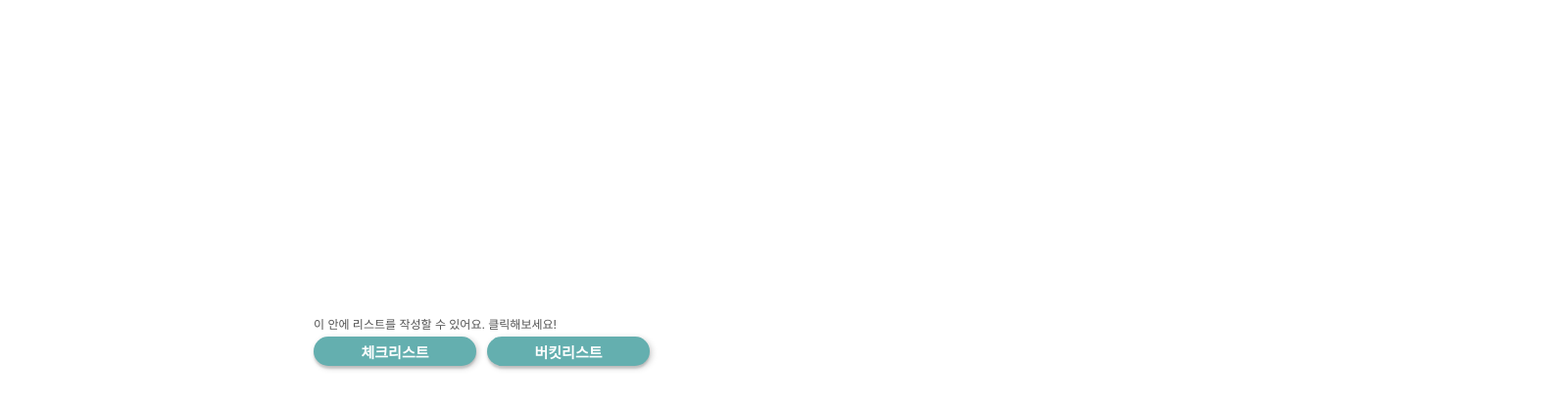
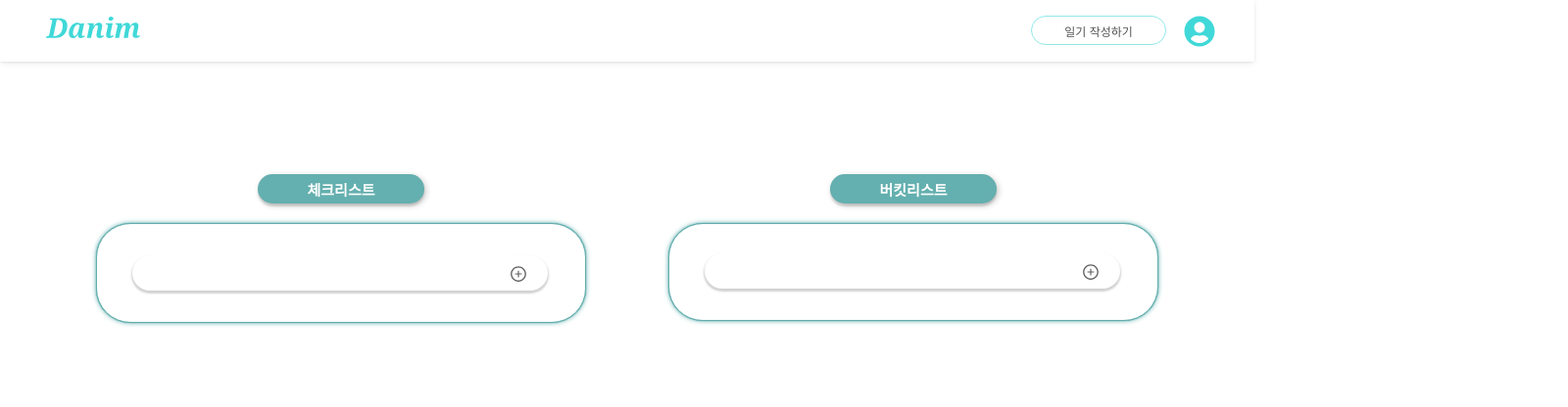
Before and after one commit to codestates-seb/seb40_main_018, a React (Create React App) app in the folder client/: page /mylist in a window 1280 px wide. Shown: the top 416 px of the page at 98% size, 1600 px wide, since content can reach past the window. Built offline with nearby package versions, Linux system fonts and the light colour scheme.

Commit message:
✨ 마이리스트 페이지 구현

```diff
--- a/client/src/components/Button/DarkMintButton.js
+++ b/client/src/components/Button/DarkMintButton.js
@@ -8,7 +8,7 @@ const DarkMintButtonStyle = styled.button`
   border: none;
   border-radius: 35px;
   font-size: 12px;
-  margin-right: 10.12px;
+  margin-left: 10.12px;
   &:hover {
     background-color: hsl(180, 25%, 35%);
   }
--- a/client/src/components/Modal/BucketList/BucketInput.js
+++ b/client/src/components/Modal/BucketList/BucketInput.js
@@ -9,7 +9,6 @@ export const InputContainer = styled.div`
   height: ${(props) => (props.height ? props.height : "58px")};
   border-radius: 35px;
   box-shadow: 0 2px 2px 1px #0000002e;
-  background-color: white;
   display: flex;
   > .form {
     display: flex;
@@ -20,7 +19,7 @@ export const Input = styled.input`
   outline-style: none;
   border: none;
   font-size: 14px;
-  width: 341.12px;
+  width: 365px;
   color: #535353;
   margin-top: -2px;
   margin-left: 20px;
@@ -66,7 +65,7 @@ export const BucketInput = ({ input, setInput, todos, setTodos, editTodo, setEdi
     }
   };
   return (
-    <InputContainer width="399px" height="36px">
+    <InputContainer width="424px" height="36px">
       <form onSubmit={onFormSubmit} className="form">
         <Input type="text" value={input} required onChange={setInputChange} />
         <Button type="submit">
--- a/client/src/components/Modal/BucketList/BucketList.js
+++ b/client/src/components/Modal/BucketList/BucketList.js
@@ -1,7 +1,7 @@
 import styled from "styled-components";
 
 export const Test = styled.div`
-  margin: 19px 0 19px 0px;
+  margin: 32px 0 19px 0px;
   > .list-item {
     width: 100%;
     display: flex;
--- a/client/src/components/Modal/BucketList/BucketListModal.js
+++ b/client/src/components/Modal/BucketList/BucketListModal.js
@@ -1,19 +1,18 @@
 import { useEffect, useState } from "react";
 import styled from "styled-components";
-import { IoIosClose } from "react-icons/io";
 import { BucketInput } from "./BucketInput";
 import { BucketList } from "./BucketList";
-import { ModalBackdrop2 } from "../CheckList/CheckListModal";
+import { Block } from "../CheckList/CheckListModal";
 
 const DarkMintShadowButton = styled.button`
   height: 30px;
-  width: 166px;
+  width: 170px;
+  margin-bottom: 20px;
   color: hsl(0, 0%, 100%);
   background-color: hsl(180, 32%, 54%);
   border: none;
   border-radius: 35px;
   font-size: 15px;
-  margin-right: 11px;
   box-shadow: 0 1px 1px hsla(0, 0%, 0%, 0.01), 0 3px 2px hsla(0, 0%, 0%, 0.13), 2px 2px 6px hsla(0, 0%, 0%, 0.2);
   font-weight: bold;
   &:hover {
@@ -25,26 +24,17 @@ const DarkMintShadowButton = styled.button`
 `;
 
 export const Container = styled.div`
-  width: 100%;
+  width: 500px;
+  background-color: white;
   padding-left: 14px;
   padding-right: 16px;
-  background-color: rgba(255, 255, 255, 0.05);
   border: 1px solid #63aeae;
   border-radius: 35px;
   box-shadow: 0 0 1px #63aeae, 0 0 1px #63aeae, 0 0 5px #63aeae;
 `;
 
 export const ListHeader = styled.div`
-  display: flex;
-  justify-content: space-between;
-  margin-bottom: 5px;
-  margin-top: 17px;
-  > .close-btn {
-    margin-top: -3px;
-    > .close {
-      cursor: pointer;
-    }
-  }
+  margin-top: 30px;
 `;
 
 export const Text = styled.div`
@@ -53,45 +43,26 @@ export const Text = styled.div`
   color: #63aeae;
 `;
 
-export const ListInput = styled.div``;
+export const ListInput = styled.div`
+  display: flex;
+  justify-content: center;
+`;
 export const Box = styled.div``;
-export const ModalContainer2 = styled.div`
-  width: 100%;
-  max-width: 430px;
-  text-align: right;
-  position: fixed;
-  margin-top: 24px;
-  margin-left: -20px;
-  z-index: 999;
-`;
 
 export const BucketListModal = () => {
   const initialState = JSON.parse(localStorage.getItem("todos")) || [];
   const [input, setInput] = useState("");
   const [todos, setTodos] = useState(initialState);
   const [editTodo, setEditTodo] = useState(null);
-  const [isOpen, setIsOpen] = useState(false);
-  const openModal = () => {
-    setIsOpen(!isOpen);
-  };
 
   useEffect(() => {
     localStorage.setItem("todos", JSON.stringify(todos));
   }, [todos]);
   return (
-    <>
-      <DarkMintShadowButton onClick={openModal}>버킷리스트</DarkMintShadowButton>
-      {isOpen === true ? (
-        <ModalBackdrop2 onClick={openModal}>
-          <ModalContainer2>
-            <Container onClick={openModal}>
-              <Box onClick={(e) => e.stopPropagation()}>
-                <ListHeader>
-                  <Text>Bucket List</Text>
-                  <span className="close-btn">
-                    <IoIosClose onClick={openModal} className="close" size={30}></IoIosClose>
-                  </span>
-                </ListHeader>
+    <Block>
+      <DarkMintShadowButton>버킷리스트</DarkMintShadowButton>
+      <Container>
+        <ListHeader />
         <ListInput>
           <BucketInput
             input={input}
@@ -105,11 +76,7 @@ export const BucketListModal = () => {
         <div>
           <BucketList todos={todos} setTodos={setTodos} setEditTodo={setEditTodo} />
         </div>
-              </Box>
       </Container>
-          </ModalContainer2>
-        </ModalBackdrop2>
-      ) : null}
-    </>
+    </Block>
   );
 };
--- a/client/src/components/Modal/CheckList-BucketList/MyListButton.js
+++ /dev/null
@@ -1,26 +0,0 @@
-import styled from "styled-components";
-import { BucketListModal } from "../BucketList/BucketListModal";
-import { CheckListModal } from "../CheckList/CheckListModal";
-
-const Block = styled.div`
-  margin-top: 322px;
-  margin-left: 320px;
-  width: 100%;
-  > p {
-    color: #535353;
-    margin-bottom: 5px;
-    font-size: 12px;
-  }
-`;
-
-function MyListButton() {
-  return (
-    <Block>
-      <p>이 안에 리스트를 작성할 수 있어요. 클릭해보세요!</p>
-      <CheckListModal />
-      <BucketListModal />
-    </Block>
-  );
-}
-
-export default MyListButton;
--- a/client/src/components/Modal/CheckList/CheckInput.js
+++ b/client/src/components/Modal/CheckList/CheckInput.js
@@ -19,7 +19,7 @@ export const Input = styled.input`
   outline-style: none;
   border: none;
   font-size: 14px;
-  width: 341.12px;
+  width: 365px;
   color: #535353;
   margin-top: -2px;
   margin-left: 20px;
@@ -65,7 +65,7 @@ export const CheckInput = ({ input, setInput, todos, setTodos, editTodo, setEdit
     }
   };
   return (
-    <InputContainer width="399px" height="36px">
+    <InputContainer width="424px" height="36px">
       <form onSubmit={onFormSubmit} className="form">
         <Input type="text" value={input} required onChange={onInputChange} />
         <Button type="submit">
--- a/client/src/components/Modal/CheckList/CheckList.js
+++ b/client/src/components/Modal/CheckList/CheckList.js
@@ -1,7 +1,7 @@
 import styled from "styled-components";
 
 export const Test = styled.div`
-  margin: 19px 0 19px 0px;
+  margin: 32px 0 19px 0px;
   > .list-item {
     width: 100%;
     display: flex;
--- a/client/src/components/Modal/CheckList/CheckListModal.js
+++ b/client/src/components/Modal/CheckList/CheckListModal.js
@@ -1,5 +1,4 @@
 import { useEffect, useState } from "react";
-import { IoIosClose } from "react-icons/io";
 import { CheckInput } from "./CheckInput";
 import { CheckList } from "./CheckList";
 import styled from "styled-components";
@@ -7,13 +6,13 @@ import styled from "styled-components";
 
 const DarkMintShadowButton = styled.button`
   height: 30px;
-  width: 166px;
+  width: 170px;
+  margin-bottom: 20px;
   color: hsl(0, 0%, 100%);
   background-color: hsl(180, 32%, 54%);
   border: none;
   border-radius: 35px;
   font-size: 15px;
-  margin-right: 11px;
   box-shadow: 0 1px 1px hsla(0, 0%, 0%, 0.01), 0 3px 2px hsla(0, 0%, 0%, 0.13), 2px 2px 6px hsla(0, 0%, 0%, 0.2);
   font-weight: bold;
   &:hover {
@@ -25,7 +24,8 @@ const DarkMintShadowButton = styled.button`
 `;
 
 export const Container = styled.div`
-  width: 100%;
+  width: 500px;
+  background-color: white;
   padding-left: 14px;
   padding-right: 16px;
   border: 1px solid #63aeae;
@@ -34,16 +34,7 @@ export const Container = styled.div`
 `;
 
 export const ListHeader = styled.div`
-  display: flex;
-  justify-content: space-between;
-  margin-bottom: 5px;
-  margin-top: 17px;
-  > .close-btn {
-    margin-top: -3px;
-    > .close {
-      cursor: pointer;
-    }
-  }
+  margin-top: 32px;
 `;
 
 export const Text = styled.div`
@@ -52,27 +43,12 @@ export const Text = styled.div`
   color: #63aeae;
 `;
 
-export const ListInput = styled.div``;
-export const Box = styled.div``;
-export const ModalContainer2 = styled.div`
-  width: 100%;
-  max-width: 430px;
-  text-align: right;
-  position: fixed;
-  margin-top: 24px;
-  margin-left: -20px;
-  z-index: 999;
+export const Block = styled.div`
+  flex-direction: row;
 `;
-
-export const ModalBackdrop2 = styled.div`
-  position: fixed;
-  z-index: 999;
-  top: 0;
-  left: 0;
-  bottom: 0;
-  right: 0;
-  padding-left: 320px;
-  padding-top: 372px;
+export const ListInput = styled.div`
+  display: flex;
+  justify-content: center;
 `;
 
 export const CheckListModal = () => {
@@ -80,10 +56,6 @@ export const CheckListModal = () => {
   const [input, setInput] = useState("");
   const [todos, setTodos] = useState(initialState);
   const [editTodo, setEditTodo] = useState(null);
-  const [isOpen, setIsOpen] = useState(false);
-  const openModal = () => {
-    setIsOpen(!isOpen);
-  };
 
   useEffect(() => {
     localStorage.setItem("todos", JSON.stringify(todos));
@@ -95,19 +67,10 @@ export const CheckListModal = () => {
   //   });
   // }, []);
   return (
-    <>
-      <DarkMintShadowButton onClick={openModal}>체크리스트</DarkMintShadowButton>
-      {isOpen === true ? (
-        <ModalBackdrop2 onClick={openModal}>
-          <ModalContainer2>
-            <Container onClick={openModal}>
-              <Box onClick={(e) => e.stopPropagation()}>
-                <ListHeader>
-                  <Text>Check List</Text>
-                  <span className="close-btn">
-                    <IoIosClose onClick={openModal} className="close" size={30}></IoIosClose>
-                  </span>
-                </ListHeader>
+    <Block>
+      <DarkMintShadowButton>체크리스트</DarkMintShadowButton>
+      <Container>
+        <ListHeader />
         <ListInput>
           <CheckInput
             input={input}
@@ -121,11 +84,7 @@ export const CheckListModal = () => {
         <div>
           <CheckList todos={todos} setTodos={setTodos} setEditTodo={setEditTodo} />
         </div>
-              </Box>
       </Container>
-          </ModalContainer2>
-        </ModalBackdrop2>
-      ) : null}
-    </>
+    </Block>
   );
 };
--- a/client/src/pages/MyList.js
+++ b/client/src/pages/MyList.js
@@ -1,10 +1,30 @@
-import MyListButton from "../components/Modal/CheckList-BucketList/MyListButton";
+import styled from "styled-components";
+import LoginHeader from "../components/Header/LoginHeader";
+import { BucketListModal } from "../components/Modal/BucketList/BucketListModal";
+import { CheckListModal } from "../components/Modal/CheckList/CheckListModal";
 
-// 실제 아래처럼 마이페이지에 들어감
-export default function MyList() {
+const Block = styled.div`
+  width: 100%;
+  display: grid;
+  place-items: center;
+  text-align: center;
+  margin-top: 178px;
+`;
+
+const Box = styled.div`
+  display: flex;
+  column-gap: 84px;
+`;
+function MyList() {
   return (
-    <>
-      <MyListButton />
-    </>
+    <Block>
+      <LoginHeader />
+      <Box>
+        <CheckListModal />
+        <BucketListModal />
+      </Box>
+    </Block>
   );
 }
+
+export default MyList;
--- a/client/src/pages/MyPage/MyPage.js
+++ b/client/src/pages/MyPage/MyPage.js
@@ -1,6 +1,5 @@
 import styled from "styled-components";
 import LoginHeader from "../../components/Header/LoginHeader";
-import MyList from "../MyList";
 import MapIcon from "./MapIcon";
 import MyPageSearch from "./MyPageSearch";
 import MyPageCard from "./MapageCard";
@@ -11,6 +10,7 @@ const MyPageContanier = styled.div`
   align-items: center;
   justify-content: center;
   align-content: center;
+  background-color: #fbfbfb;
 `;
 
 const MyPage = () => {
@@ -19,7 +19,6 @@ const MyPage = () => {
     <>
       <LoginHeader />
       <MyPageContanier>
-        <MyList />
         <MapIcon />
         <MyPageSearch />
         <MyPageCard />
```
Also changed, not shown: client/src/components/Input/ShortInput.js (+7 -4 lines). Lines whose indentation alone changed are shown as unchanged.
